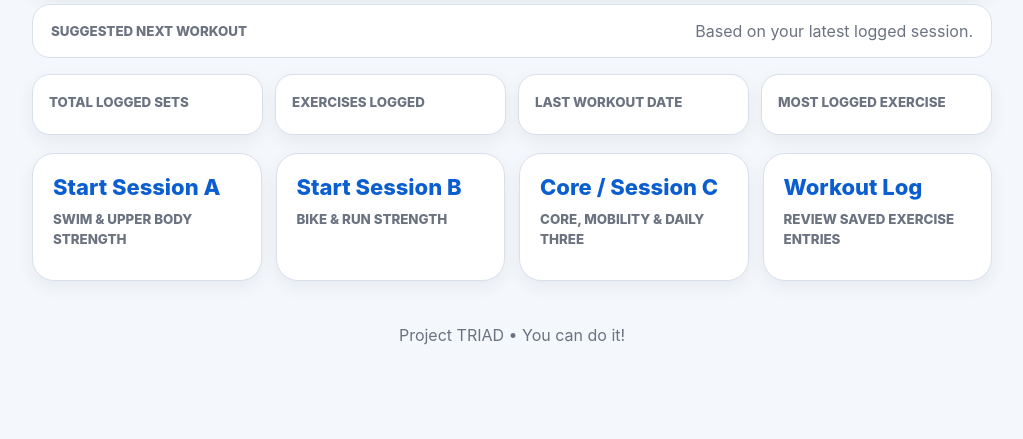
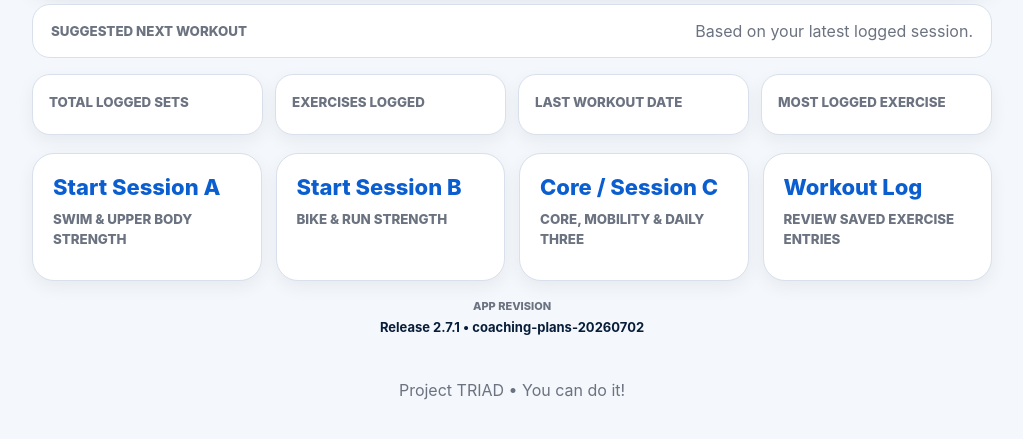
Before and after one commit to Bitflow92/Project-TRIAD, a Flask app: template platform/app/templates/index.html in a window 1280 px wide. Shown: the part 326-765 px from the top of the page, without its empty margins (128-1151 px from the left). Run offline with Flask 3, Linux system fonts and the light colour scheme; the template is opened without the code that fills it, so the values that code supplies are empty.

Commit message:
Add app revision marker

```diff
--- a/platform/app/app.py
+++ b/platform/app/app.py
@@ -17,6 +17,7 @@ def env_or_default(name, default):
 
 
 DB = env_or_default("TRIAD_DB", "/instance/triad.db")
+APP_REVISION = env_or_default("TRIAD_APP_REVISION", "Release 2.7.1 • coaching-plans-20260702")
 
 # Production deployments must set TRIAD_SECRET_KEY and both password environment
 # variables. The fallback values below are temporary development defaults only.
@@ -35,7 +36,10 @@ def current_user():
 
 @app.context_processor
 def inject_current_user():
-    return {"current_user": current_user()}
+    return {
+        "current_user": current_user(),
+        "app_revision": APP_REVISION,
+    }
 
 
 def login_required(view):
--- a/platform/app/static/css/triad.css
+++ b/platform/app/static/css/triad.css
@@ -201,6 +201,25 @@ main {
     display: grid;
     gap: 14px;
     grid-template-columns: repeat(auto-fit, minmax(180px, 1fr));
+}
+
+.app-revision {
+    color: var(--muted);
+    margin-top: 18px;
+    text-align: center;
+}
+
+.app-revision small {
+    display: block;
+    font-size: 11px;
+    font-weight: 800;
+    margin-bottom: 3px;
+    text-transform: uppercase;
+}
+
+.app-revision strong {
+    color: var(--navy);
+    font-size: 13px;
 }
 
 .action-card {
--- a/platform/app/templates/index.html
+++ b/platform/app/templates/index.html
@@ -69,4 +69,9 @@
     </a>
     {% endif %}
 </section>
+
+<section class="app-revision">
+    <small>App revision</small>
+    <strong>{{ app_revision }}</strong>
+</section>
 {% endblock %}
```
